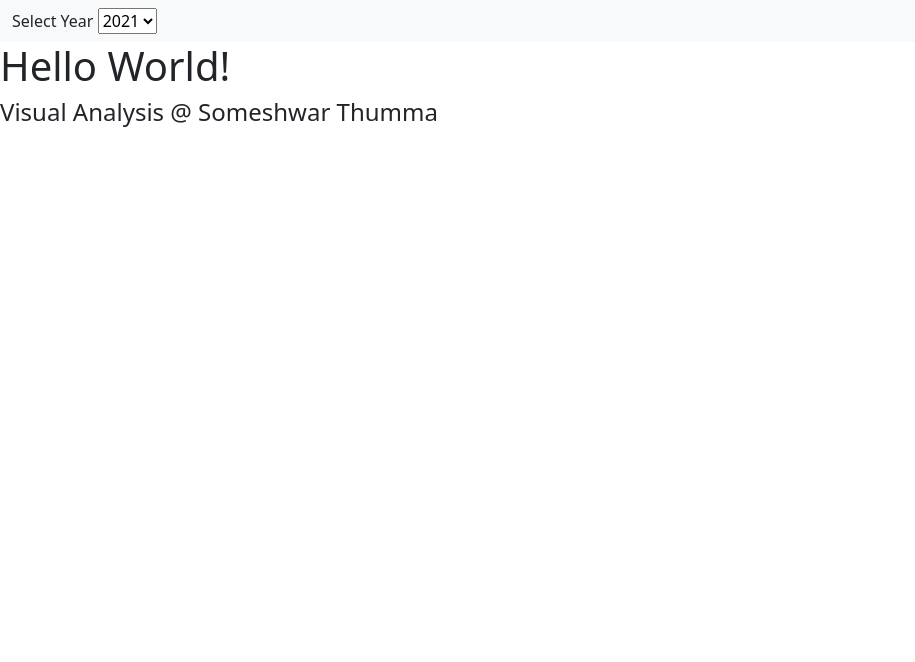
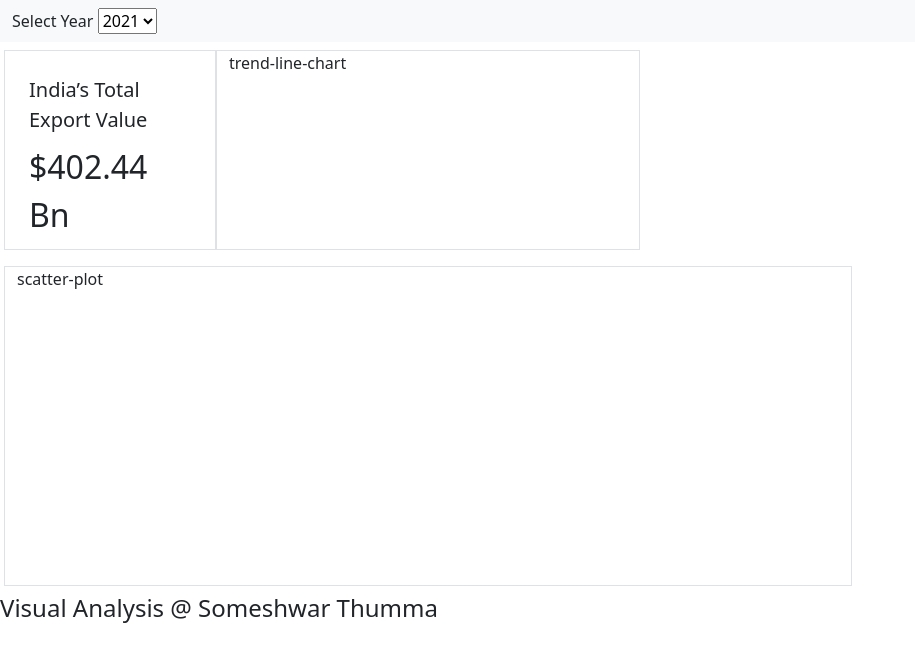
Before and after one commit to someshwarthumma/population-analysis, a Flask app: page / in a window 1280 px wide. Shown: the top 662 px of the page, without its empty margins (0-915 px from the left). Run offline with Flask 2, Linux system fonts and the light colour scheme; style sheets or scripts are compiled from the project's sources; some libraries are stand-ins or nearby versions.

Commit message:
Scaffolding

```diff
--- a/static/js/common.js
+++ b/static/js/common.js
@@ -32,8 +32,6 @@ function render_page() {
     _.map(global_data.filters.years, d=>{
         $('#year_select').append($("<option></option>").attr("value",d).text(d))
     })
-    // debugger
-
 }
 
 $(document).ready(function () {
--- /dev/null
+++ b/static/styles/style.scss
@@ -0,0 +1,56 @@
+$sizes: (
+  8: 0.51rem,
+  9: 0.51rem,
+  10: 0.625rem,
+  11: 0.688rem,
+  12: 0.75rem,
+  13: 0.64rem,
+  14: 0.8rem,
+  15: 0.938rem,
+  16: 1rem,
+  17: 1rem,
+  18: 1.125rem,
+  19: 1rem,
+  20: 1.25rem,
+  22: 1.375rem,
+  24: 1.5rem,
+  40: 2.5rem,
+);
+
+@each $element, $size in $sizes {
+  .fs-#{$element} {
+    font-size: $size;
+  }
+}
+
+.select-wrapper {
+    height: 20px;
+    overflow-y: visible;
+  }
+
+  .select {
+    width: 100%;
+    /* make it min-height*/
+    min-height: 50px;
+    border-radius: 25px;
+    border-color: #555;
+    padding: 2px;
+  }
+
+  .bg-yellow{
+    background-color: yellow;
+  }
+  .bg-green{
+    background-color: green;
+  }
+  .bg-blue{
+    background-color: blue;
+  }
+
+.h-200px{
+  height: 200px;
+}
+
+.sp-height{
+  height: 320px;
+}
--- a/templates/contents.html
+++ b/templates/contents.html
@@ -1,2 +1,25 @@
-<h1>Hello World!
-</h1>
+<div class="container-fluid px-3 px-xs-5">
+    <div class=" row d-flex justify-content-start flex-wrap align-items-start py-2 ">
+        <div class="d-flex col-sm-2 p-4 h-200px border border-radius-xl">
+            <div class="d-flex justify-content-between flex-column pr-12">
+                <span class="fs-5 text-color-text-insight font-weight-bold mb-2 ">India’s Total Export Value</span>
+                <div>
+                    <span class="fs-2 text-color-text-insight font-weight-bold mb-2 total_export_achieved">$402.44
+                        Bn</span>
+                </div>
+            </div>
+        </div>
+        <div class="d-flex col-sm-4 h-200px border border-radius-xl border-left-width-0">
+            <div class="" id="trend-line-chart">
+                trend-line-chart
+            </div>
+        </div>
+    </div>
+    <div class=" row d-flex justify-content-start flex-wrap align-items-start py-2">
+        <div class="d-flex col-sm-8 sp-height border border-radius-xl">
+            <div class="" id="scatter-plot">
+                scatter-plot
+            </div>
+        </div>
+    </div>
+</div>
--- a/templates/index.html
+++ b/templates/index.html
@@ -1,6 +1,7 @@
 {% block head %}
       <meta charset="UTF-8">
-      <link rel="stylesheet" href="{{ url_for('static',filename='styles/style.css') }}">
+      <meta name="viewport" content="width=device-width, initial-scale=1">
+      <link rel="stylesheet" href="{{ url_for('static',filename='styles/style.scss') }}">
         <link href="https://cdn.jsdelivr.net/npm/bootstrap@5.0.2/dist/css/bootstrap.min.css" rel="stylesheet" integrity="sha384-EVSTQN3/azprG1Anm3QDgpJLIm9Nao0Yz1ztcQTwFspd3yD65VohhpuuCOmLASjC" crossorigin="anonymous">
         <title>Population Analysis</title>
 {% endblock head %}
```
Also changed, not shown: static/styles/style.css (deleted, +0 -13 lines).
